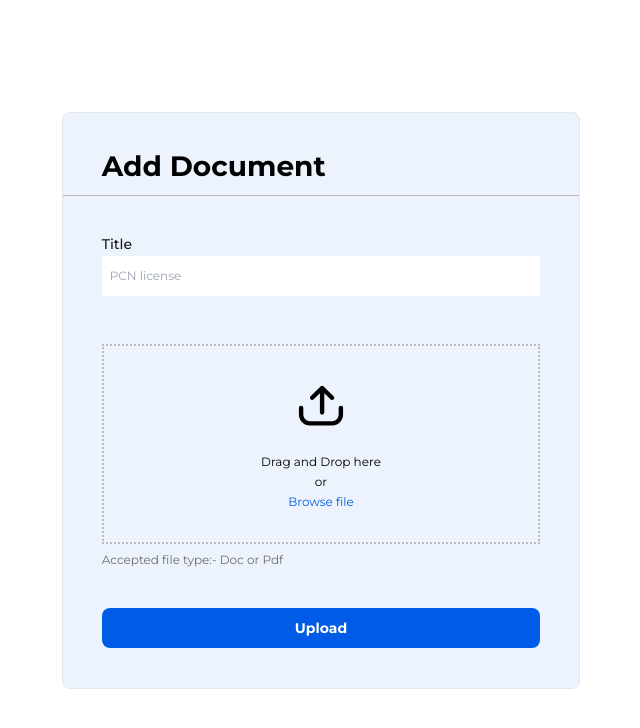
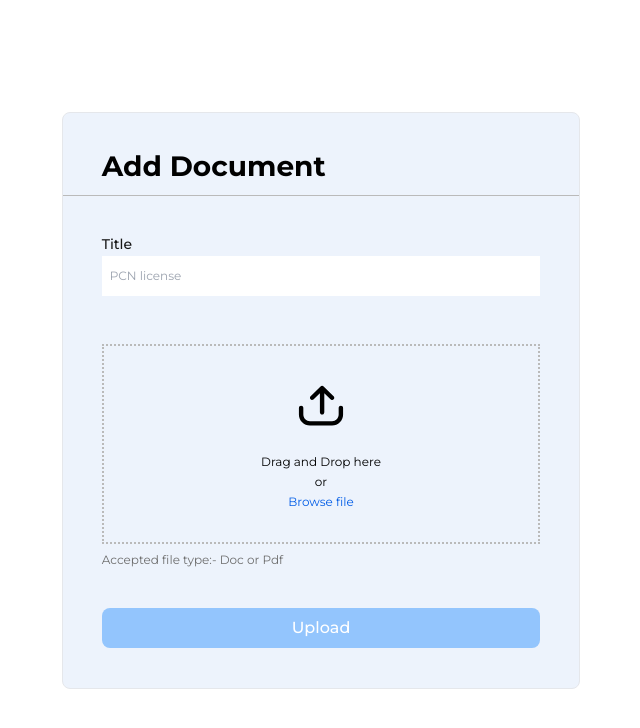
Before and after one commit to ilios91/ilios-fe, a Next.js app: page /upload in a window 1280 px wide. Shown: the top 728 px of the page, without its empty margins (319-959 px from the left). Built offline with nearby package versions, Linux system fonts and the light colour scheme.

Commit message:
update btn

```diff
--- a/src/app/(auth)/upload/page.tsx
+++ b/src/app/(auth)/upload/page.tsx
@@ -83,10 +83,7 @@ export default function UploadFile() {
     };
 
     reader.onerror = () => {
-      setError({
-        type: 'general',
-        message: 'Error reading file. Please try again.'
-      });
+      setError({ type: 'general', message: 'Error reading file. Please try again.'  });
     };
 
     reader.readAsDataURL(file);
@@ -96,40 +93,28 @@ export default function UploadFile() {
     e.preventDefault();
 
     if (!title.trim()) {
-      setError({
-        type: 'general',
-        message: 'Please enter a title'
-      });
+      setError({ type: 'general', message: 'Please enter a title' });
       return;
     }
 
     if (!fileData) {
-      setError({
-        type: 'general',
-        message: 'Please select a file'
-      });
+      setError({ type: 'general', message: 'Please select a file' });
       return;
     }
 
     try {
       setIsUploading(true);
-      // Simulate upload delay
-      await new Promise(resolve => setTimeout(resolve, 1000));
-
-      window.localStorage.setItem("license", JSON.stringify({
-        ...fileData,
-        title
-      }));
-
+      await new Promise(resolve => setTimeout(resolve, 1000));  // Simulate upload delay
+      window.localStorage.setItem("license", JSON.stringify({ ...fileData, title }));
       setIsSuccess(true);
       setError(null);
+    }
     // eslint-disable-next-line @typescript-eslint/no-unused-vars
-    } catch (err) {
-      setError({
-        type: 'general',
-        message: 'Failed to save file. Please try again.'
-      });
-    } finally {
+    catch (err) {
+      setError({ type: 'general', message: 'Failed to save file. Please try again.' });
+    }
+
+    finally {
       setIsUploading(false);
     }
   };
@@ -159,9 +144,23 @@ export default function UploadFile() {
             </label>
 
             <p className="mt-2 text-xs text-[#6E6E6E]">Accepted file type:- Doc or Pdf</p>
-            <button className='w-full h-10 rounded-lg my-10 bg-blue-normal text-white text-sm font-bold' disabled={false}>Upload</button>
+            <button
+              type="submit"
+              disabled={isUploading || !fileData}
+              className={`
+                my-10 w-full h-10 rounded-lg font-medium text-white transition-colors duration-200
+                ${ isUploading || !fileData  ? 'bg-blue-300 cursor-not-allowed' : 'bg-blue-600 hover:bg-blue-700' }
+              `}
+            >
+              { isUploading ? (
+                <span className="flex items-center justify-center">
+                  <Loader2 className="animate-spin -ml-1 mr-2 h-4 w-4" /> Uploading...
+                </span>
+              ) : (
+                'Upload'
+              )}
+            </button>
 
-            {/* <Button className='w-full h-10 rounded-lg my-10 bg-blue-normal text-white text-sm font-bold' text='Upload' disabled={false}/> */}
           </form>
         </div>
       </div>
```
